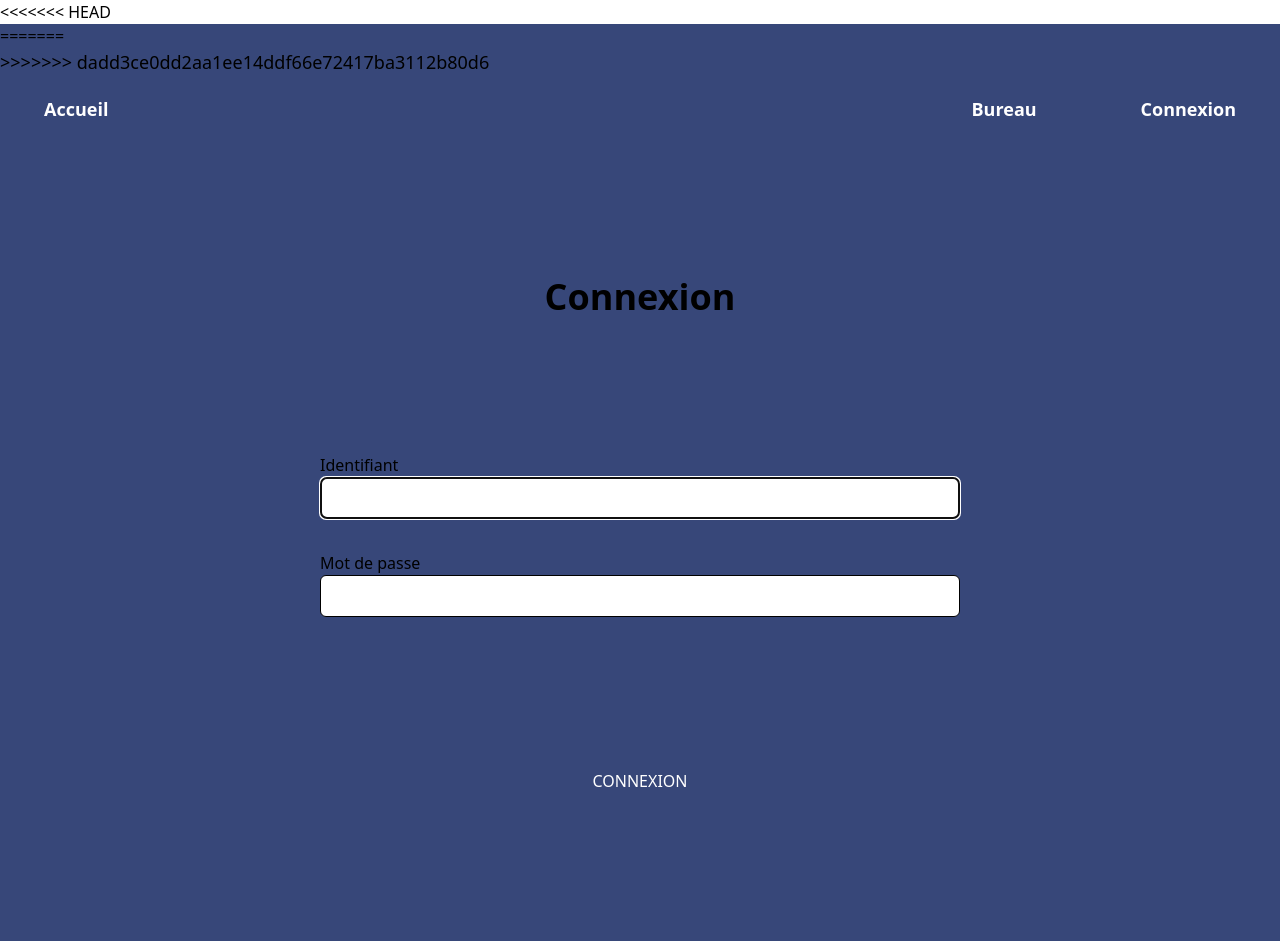
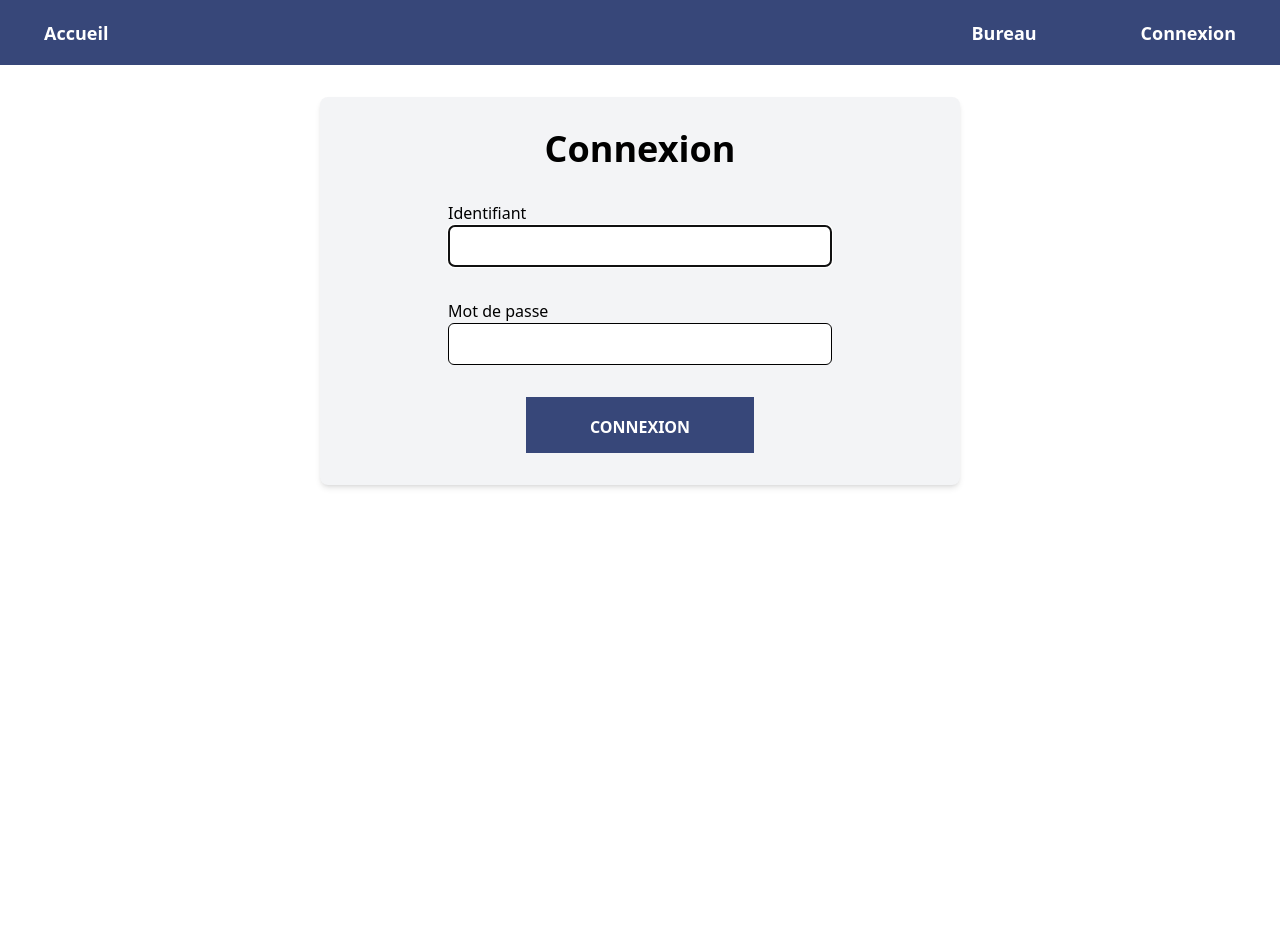
Before and after one commit to BaptisteRdt/Site-association-pr-fecture-Limoges, a Symfony app: template app/templates/security/login.html.twig in a window 1280 px wide. After the commit the page ends 488 px from the top, so only its background shows below. Run offline with Twig, Linux system fonts and the light colour scheme; the template is opened without the code that fills it, so the values that code supplies are empty; style sheets or scripts are compiled from the project's sources; some libraries are stand-ins or nearby versions.

Commit message:
CSS amélioration du login

```diff
--- a/app/templates/base.html.twig
+++ b/app/templates/base.html.twig
@@ -15,11 +15,7 @@
         {% endblock %}
     </head>
     <body>
-<<<<<<< HEAD
-        <nav class="bg-navbar-background">
-=======
         <nav class="bg-navbar-background text-lg">
->>>>>>> dadd3ce0dd2aa1ee14ddf66e72417ba3112b80d6
             <div class="px-8 mx-auto">
                 <ul class="flex items-center justify-between h-[65px]">
                     <div class="flex space-x-4">
--- a/app/templates/security/login.html.twig
+++ b/app/templates/security/login.html.twig
@@ -3,7 +3,7 @@
 {% block title %}Connexion{% endblock %}
 
 {% block body %}
-<form method="post" class="flex flex-col justify-evenly w-[40rem] h-screen m-auto">
+<form method="post" class="flex flex-col justify-evenly w-[40rem] h-fit px-32 m-auto my-8 rounded-lg shadow-md bg-gray-100"">
     {% if error %}
         <div class="alert alert-danger">{{ error.messageKey|trans(error.messageData, 'security') }}</div>
     {% endif %}
@@ -14,7 +14,7 @@
         </div>
     {% endif %}
 
-    <h1 class="self-center text-4xl font-bold">Connexion</h1>
+    <h1 class="self-center text-4xl font-bold my-8">Connexion</h1>
     <div class="flex flex-col">
         <label for="inputUsername" class="font-medium">Identifiant</label>
         <input type="text" value="{{ last_username }}" name="username" id="inputUsername" class="mb-8 form-control p-2 border rounded-md border-black" autocomplete="username" required autofocus>
@@ -37,7 +37,7 @@
         </div>
     #}
 
-    <button class="self-center btn btn-lg btn-primary bg-navbar-background hover:bg-blue-900 text-white box-content h-5 w-48 p-4" type="submit">
+    <button class="self-center btn btn-lg btn-primary text-white font-bold box-content my-8 h-5 w-48 p-4 border-2 border-[#374779] transition text-white bg-[#374779] hover:bg-[#CBD8E5] hover:text-[#374779]" type="submit">
         CONNEXION
     </button>
 </form>
--- a/app/templates/user/new.html.twig
+++ b/app/templates/user/new.html.twig
@@ -1,6 +1,6 @@
 {% extends 'base.html.twig' %}
 
-{% block title %}New User{% endblock %}
+{% block title %}Ajouter un utilisateur{% endblock %}
 
 {% block body %}
     <div class="flex flex-col justify-evenly w-[40rem] h-fit px-32 m-auto my-4 rounded-lg shadow-md bg-gray-100">
```
